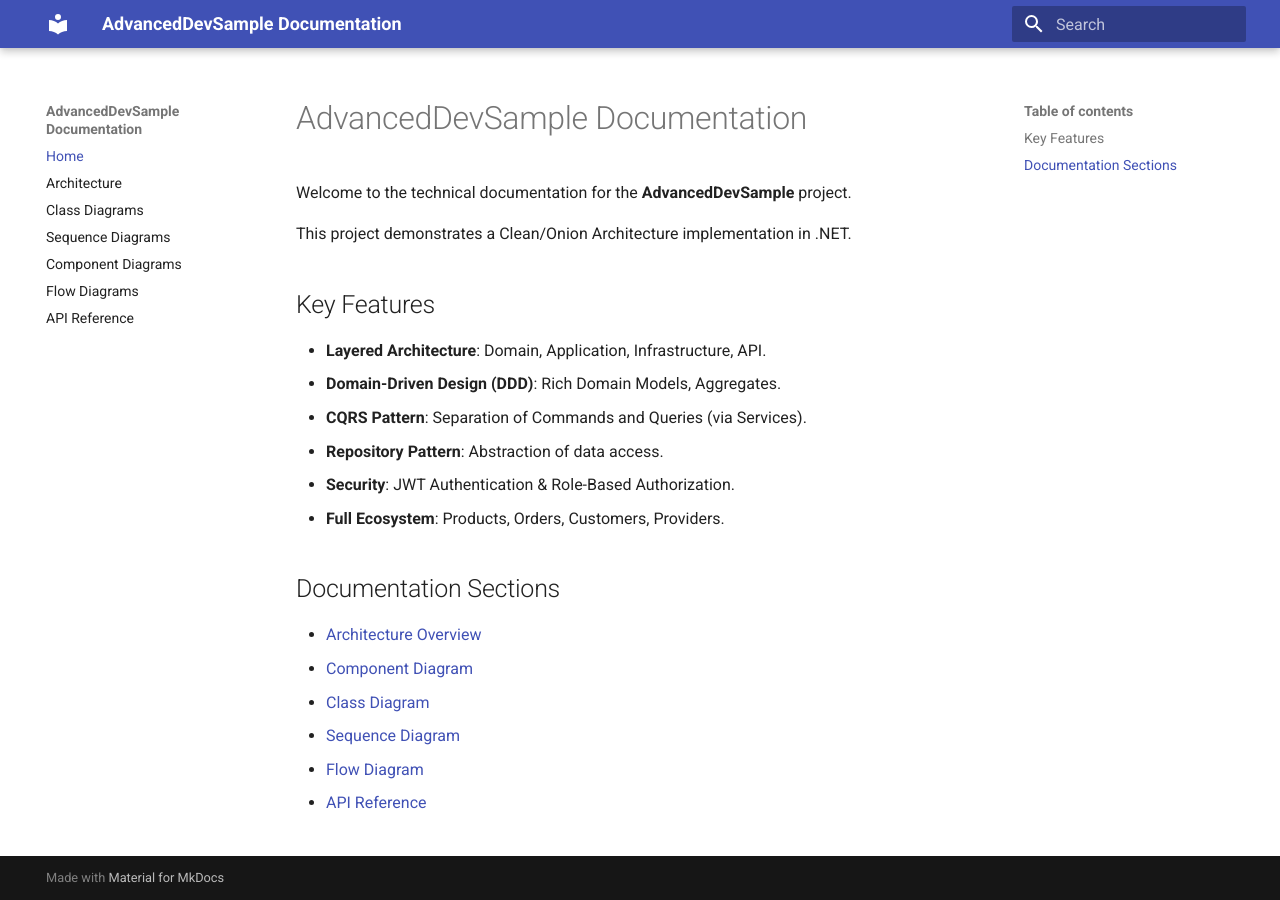
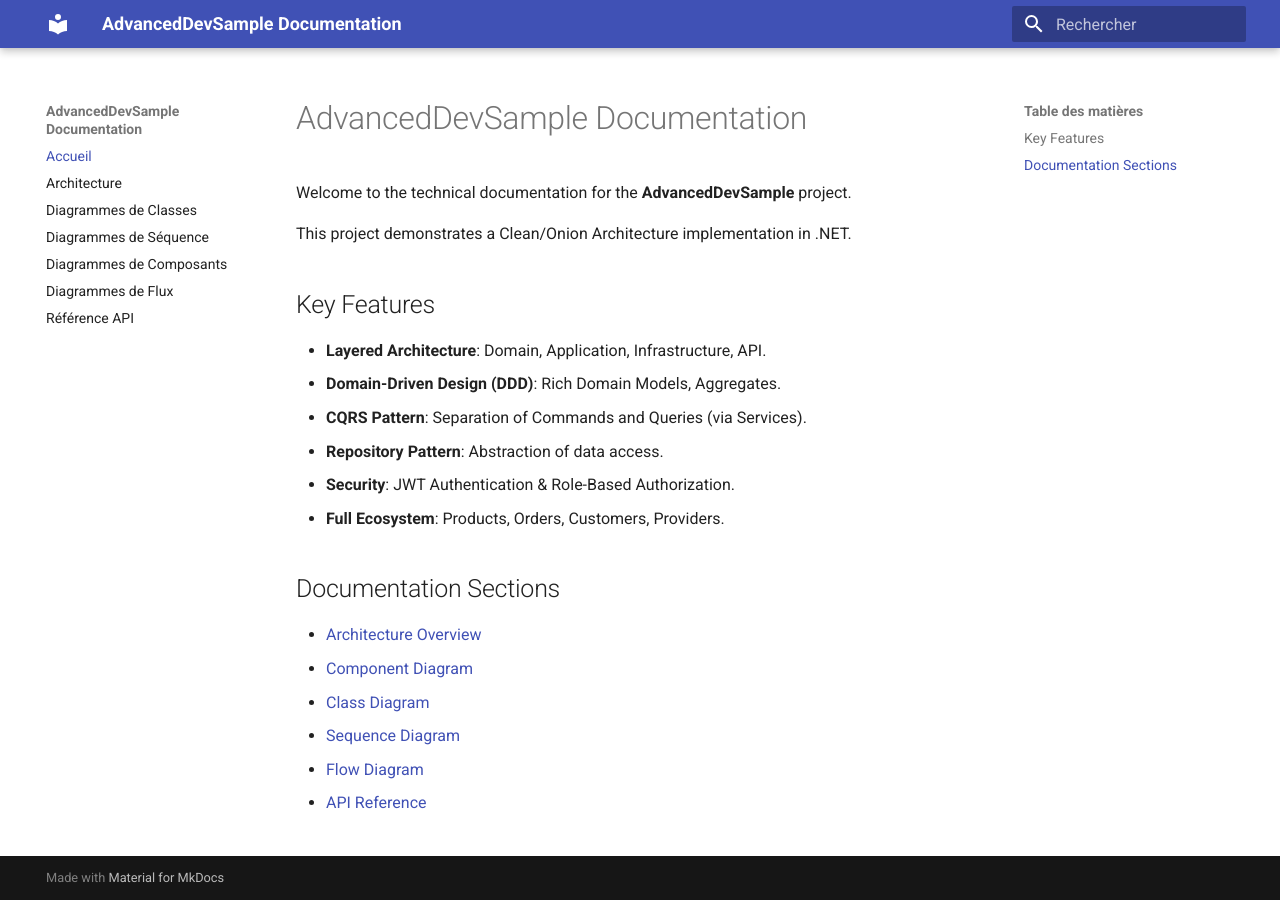
Before and after one commit to Loick-Dev1/Dev-Avanc-C, an MkDocs documentation site: the page built from docs/index.md, in a window 1280 px wide. Built offline with MkDocs 1.6.1 and Material for MkDocs 9.7.7, drawn with Linux system fonts in a browser that asks for light colours.

Commit message:
Fix mkdocs documentation

```diff
--- a/mkdocs.yml
+++ b/mkdocs.yml
@@ -1,6 +1,8 @@
 site_name: AdvancedDevSample Documentation
 theme:
   name: material
+  language: fr
+
 markdown_extensions:
   - pymdownx.superfences:
       custom_fences:
@@ -9,10 +11,10 @@ markdown_extensions:
           format: !!python/name:pymdownx.superfences.fence_code_format
 
 nav:
-  - Home: index.md
+  - Accueil: index.md
   - Architecture: diagrams/architecture.md
-  - Class Diagrams: diagrams/class_diagram.md
-  - Sequence Diagrams: diagrams/sequence_diagram.md
-  - Component Diagrams: diagrams/component_diagram.md
-  - Flow Diagrams: diagrams/flow_diagram.md
-  - API Reference: api_docs.md
+  - Diagrammes de Classes: diagrams/class_diagram.md
+  - Diagrammes de Séquence: diagrams/sequence_diagram.md
+  - Diagrammes de Composants: diagrams/component_diagram.md
+  - Diagrammes de Flux: diagrams/flow_diagram.md
+  - Référence API: api_docs.md
--- /dev/null
+++ b/requirements.txt
@@ -0,0 +1,3 @@
+mkdocs
+mkdocs-material
+pymdown-extensions
```
